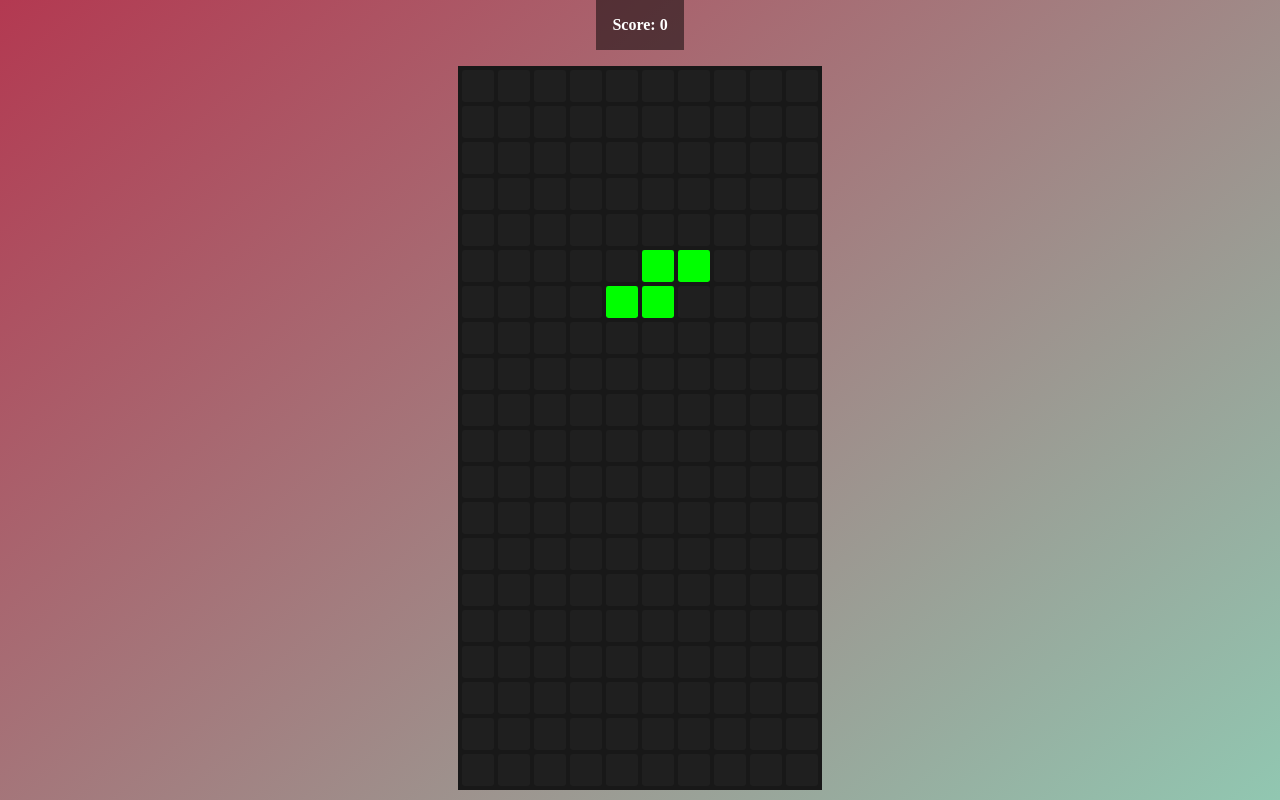
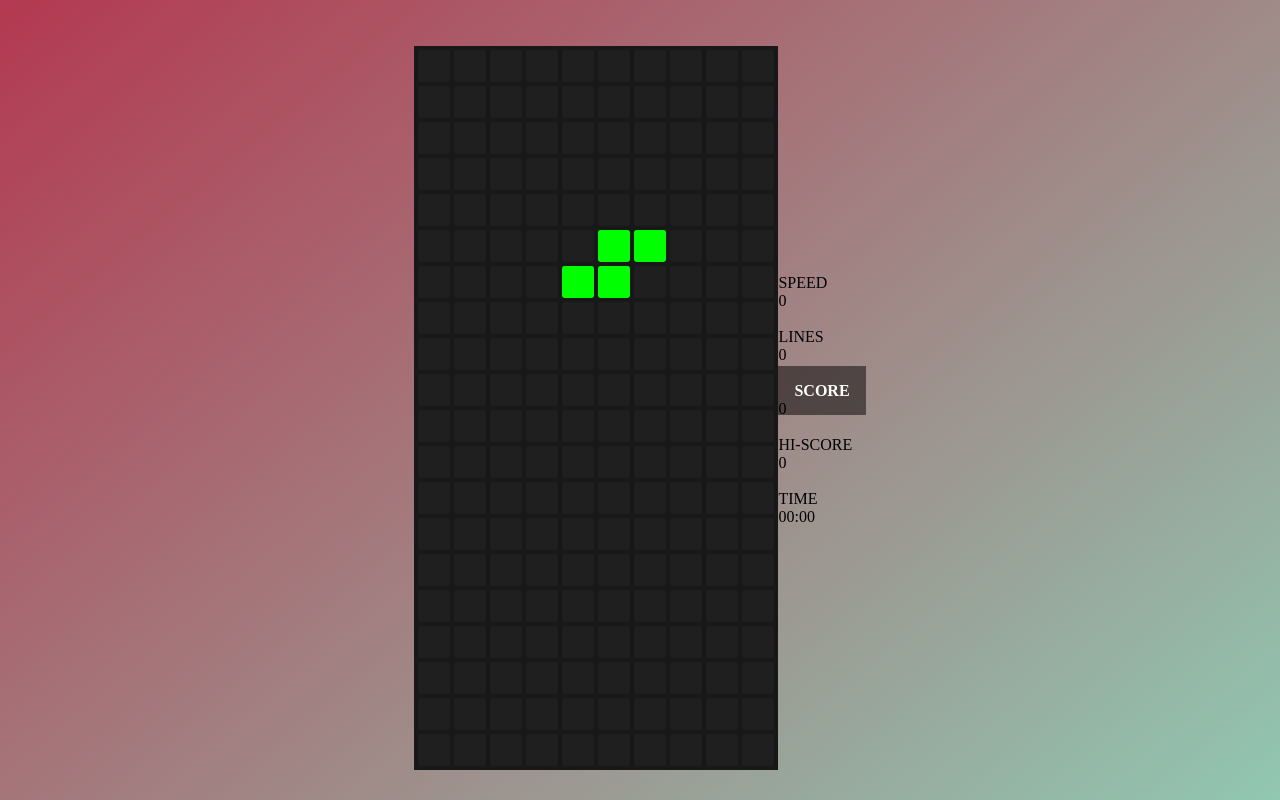
Before and after one commit to anhelina-lunova/Tetris-Game, a plain HTML site: page index.html in a window 1280 px wide. Drawn offline with Linux system fonts and the light colour scheme; a web font is replaced by a local one.

Commit message:
add scoreboard

```diff
--- a/index.html
+++ b/index.html
@@ -6,18 +6,30 @@
     <title>Tetris Game</title>
     <link rel="icon" type="image/x-icon" href="/images/favicon.ico">
     <link rel="stylesheet" href="style.css">
+    <link rel="preconnect" href="https://fonts.googleapis.com">
+    <link rel="preconnect" href="https://fonts.gstatic.com" crossorigin>
+    <link href="https://fonts.googleapis.com/css2?family=Stick+No+Bills:wght@200&display=swap" rel="stylesheet">
 </head>
 <body>
-    <div class="container">
-        <div class="score">Score: <span id="score">0</span></div>
-
         <div class="grid">
             <!-- <div></div>
             <div></div>
             <div></div> -->
         </div>
 
-    </div>
+        <div class="scoreboard">
+            <span class="speed">SPEED</span><br>
+            <span id="speed">0</span><br><br>
+            <span class="lines">LINES</span><br>
+            <span id="lines">0</span><br><br>
+            <span class="score">SCORE</span><br>
+            <span id="score">0</span><br><br>
+            <span class="hi-score">HI-SCORE</span><br>
+            <span id="hi-score">0</span><br><br>
+            <span class="time">TIME</span><br>
+            <span id="time">00:00</span><br>
+        </div>
+
     <script src="script.js"></script>
 </body>
 
```
